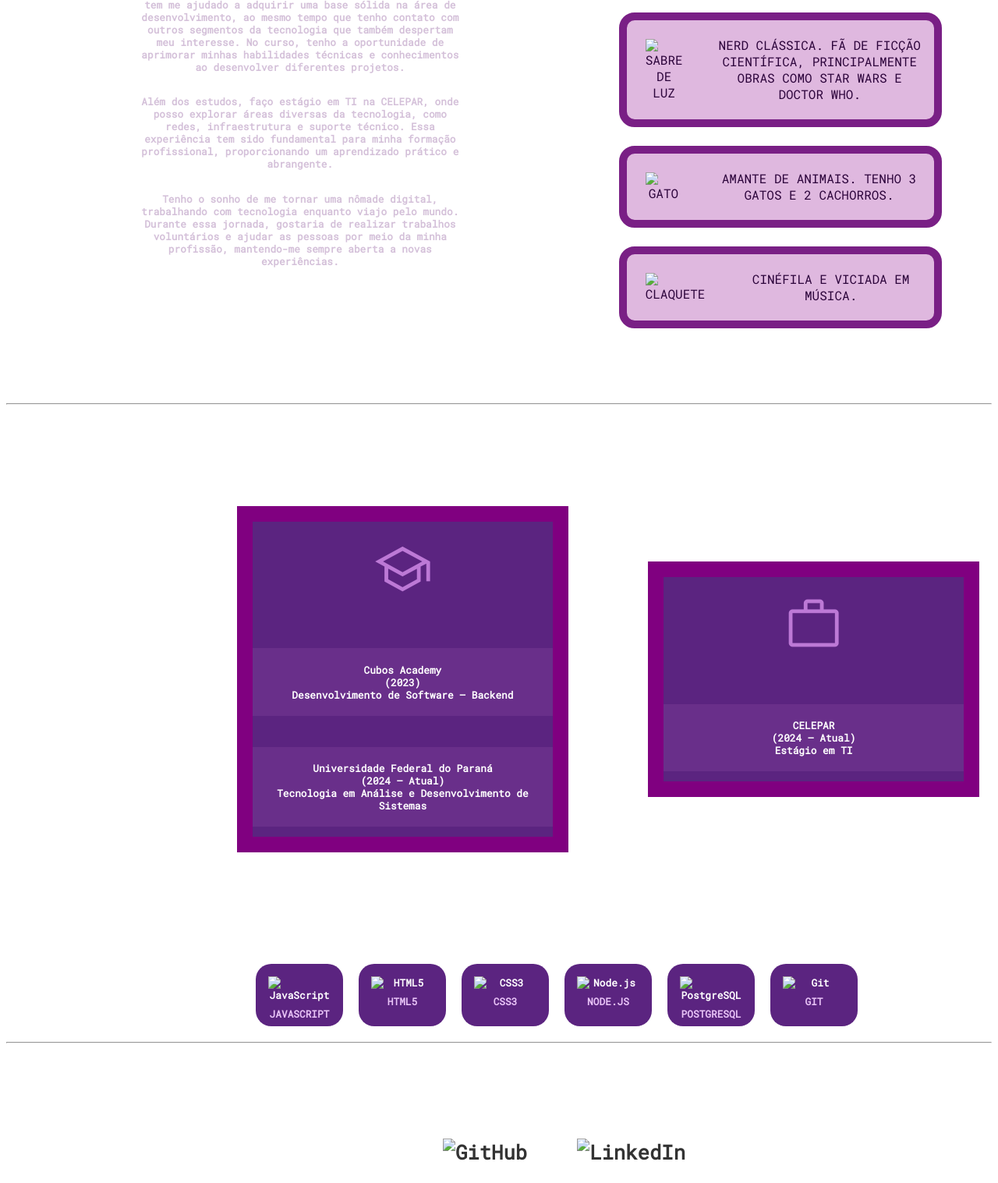
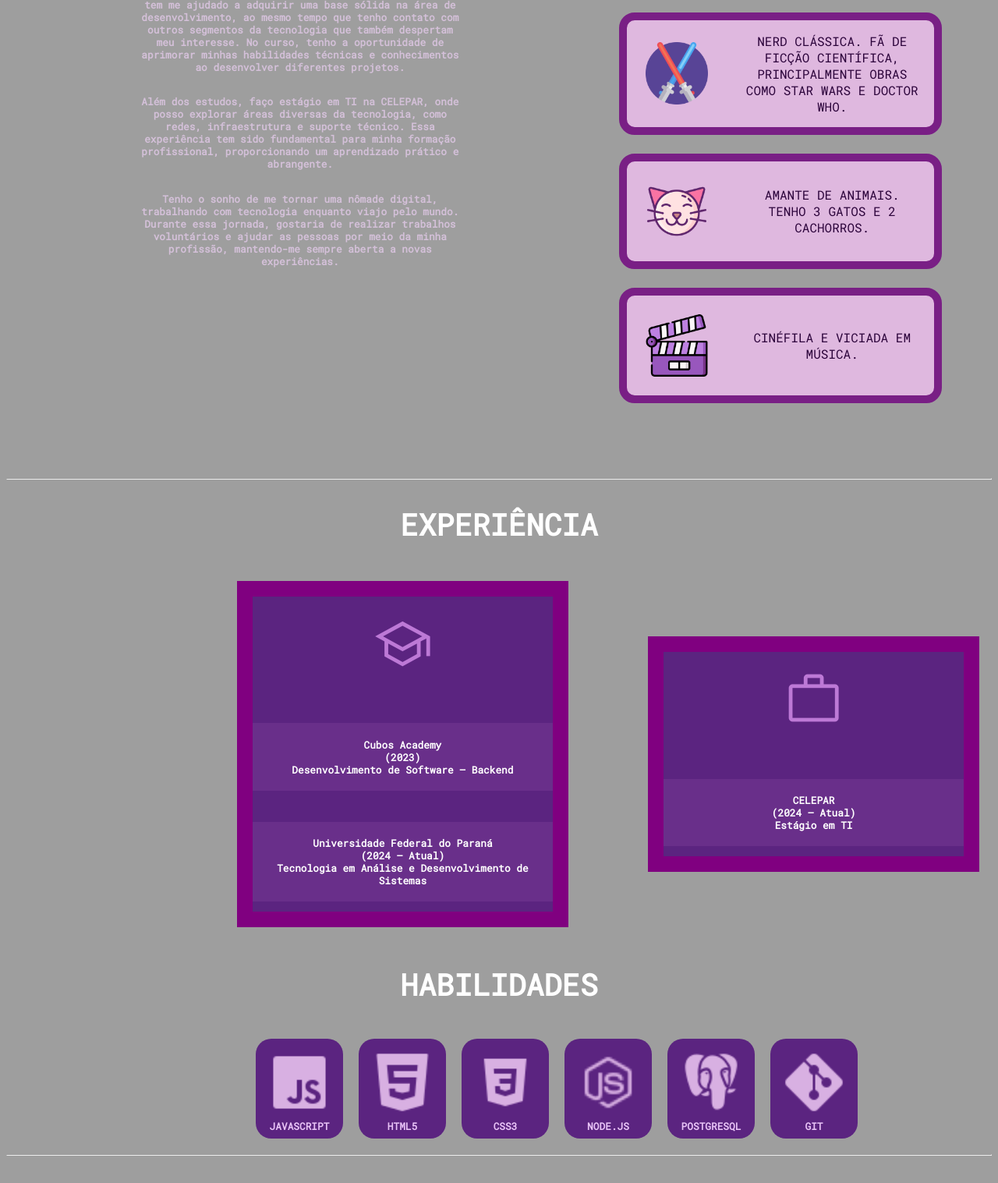
Before and after one commit to flaviaros4/ds881-curriculo-GRR20240007, a plain HTML site: page index.html in a window 1280 px wide. Shown: the part 1283-2800 px from the top of the page at 78% size. Drawn offline with nearby package versions, Linux system fonts and the light colour scheme; the site is published under a folder, as on GitHub Pages, so addresses that start at the root find nothing.

Commit message:
feat: corrigido erro imagens

```diff
--- a/index.html
+++ b/index.html
@@ -24,7 +24,7 @@
     </header>
 
     <section id="home" class="home">
-        <div><img class="foto" src="/img/139448717.png" ></div>
+        <div><img class="foto" src="./img/139448717.png" ></div>
         <div class="info">
             <h1>OLÁ, EU SOU A <br><span>FLÁVIA</span></h1>
             <h2>SEJA BEM VINDO AO MEU PERFIL!</h2>
@@ -61,10 +61,10 @@
 
         <div class="fatos">
             <h1>CURIOSIDADES</h1>
-            <p><img src="/img/vinil.png" alt="vinil"> Apaixonada por tudo que é vintage. Minha paixão vai desde moda até música e cinema. Também sou colecionadora de antiguidades, discos de vinil e VHS.</p>
-            <p><img src="/img/sabre-de-luz.png" alt="sabre de luz"> Nerd clássica. Fã de ficção científica, principalmente obras como Star Wars e Doctor Who.</p>
-            <p><img src="/img/gato.png" alt="gato"> Amante de animais. Tenho 3 gatos e 2 cachorros.</p>
-            <p><img src="/img/claquete.png" alt="claquete"> Cinéfila e viciada em música.</p>
+            <p><img src="./img/vinil.png" alt="vinil"> Apaixonada por tudo que é vintage. Minha paixão vai desde moda até música e cinema. Também sou colecionadora de antiguidades, discos de vinil e VHS.</p>
+            <p><img src="./img/sabre-de-luz.png" alt="sabre de luz"> Nerd clássica. Fã de ficção científica, principalmente obras como Star Wars e Doctor Who.</p>
+            <p><img src="./img/gato.png" alt="gato"> Amante de animais. Tenho 3 gatos e 2 cachorros.</p>
+            <p><img src="./img/claquete.png" alt="claquete"> Cinéfila e viciada em música.</p>
         </div>
     </section>
 
@@ -99,12 +99,12 @@
         <div class="habilidades">
             <h1>HABILIDADES</h1>
             <div id="imagens">
-                <p><img src="/img/java-script.png" alt="JavaScript"> JAVASCRIPT</p>
-                <p><img src="/img/html.png" alt="HTML5"> HTML5</p>
-                <p><img src="/img/css-3.png" alt="CSS3"> CSS3</p>
-                <p><img src="/img/nodejs.png" alt="Node.js"> NODE.JS</p>
-                <p><img src="/img/sql-server.png" alt="PostgreSQL"> POSTGRESQL</p>
-                <p><img src="/img/git.png" alt="Git"> GIT</p>
+                <p><img src="./img/java-script.png" alt="JavaScript"> JAVASCRIPT</p>
+                <p><img src="./img/html.png" alt="HTML5"> HTML5</p>
+                <p><img src="./img/css-3.png" alt="CSS3"> CSS3</p>
+                <p><img src="./img/nodejs.png" alt="Node.js"> NODE.JS</p>
+                <p><img src="./img/sql-server.png" alt="PostgreSQL"> POSTGRESQL</p>
+                <p><img src="./img/git.png" alt="Git"> GIT</p>
             </div>
         </div>
     </section>
@@ -115,11 +115,11 @@
         <h1>CONECTE-SE COMIGO</h1>
         <div id="links2">
             <a href="https://github.com/flaviaros4" target="_blank" rel="noopener noreferrer">
-                <img src="/img/github.png" alt="GitHub">
+                <img src="./img/github.png" alt="GitHub">
                 <p>GITHUB</p>
             </a>
             <a href="https://www.linkedin.com/in/flaviarosa25" target="_blank" rel="noopener noreferrer">
-                <img src="/img/linkedin.png" alt="LinkedIn">
+                <img src="./img/linkedin.png" alt="LinkedIn">
                 <p>LINKEDIN</p>
             </a>
         </div>
--- a/style.css
+++ b/style.css
@@ -2,7 +2,7 @@
 
 body {
     font-family: "Roboto Mono", monospace;
-    background-image: url(/img/fundo.jpg);
+background-image: url(./img/fundo.jpg);
     background-size: cover;
     background-attachment: fixed;
 
```
